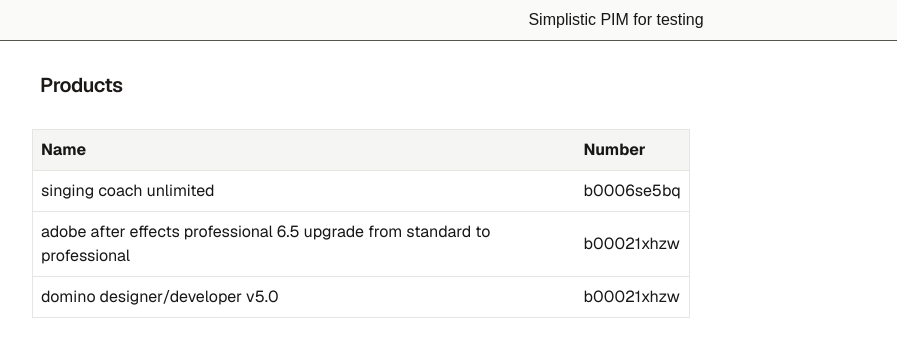
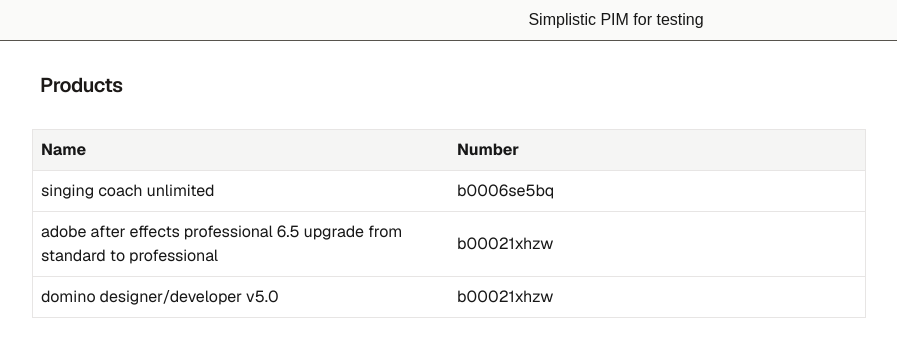
Before and after one commit to gabrielaleoniec/bsp-test, a Next.js app: page / in a window 1280 px wide. Shown: the top 344 px of the page, without its empty margins (24-921 px from the left). Built offline with nearby package versions, Linux system fonts and the light colour scheme.

Commit message:
style: table corrected

```diff
--- a/src/app/page.tsx
+++ b/src/app/page.tsx
@@ -45,7 +45,7 @@
                     <td>
                       <Link
                         href={`/products/${encodeURIComponent(product.number)}`}
-                        className="cursor-pointer"
+                        className="inline-block cursor-pointer w-100"
                       >
                         {product.name}
                       </Link>
@@ -53,7 +53,7 @@
                     <td>
                       <Link
                         href={`/products/${encodeURIComponent(product.number)}`}
-                        className="cursor-pointer"
+                        className="inline-block cursor-pointer w-100"
                       >
                         {product.number}
                       </Link>
```
